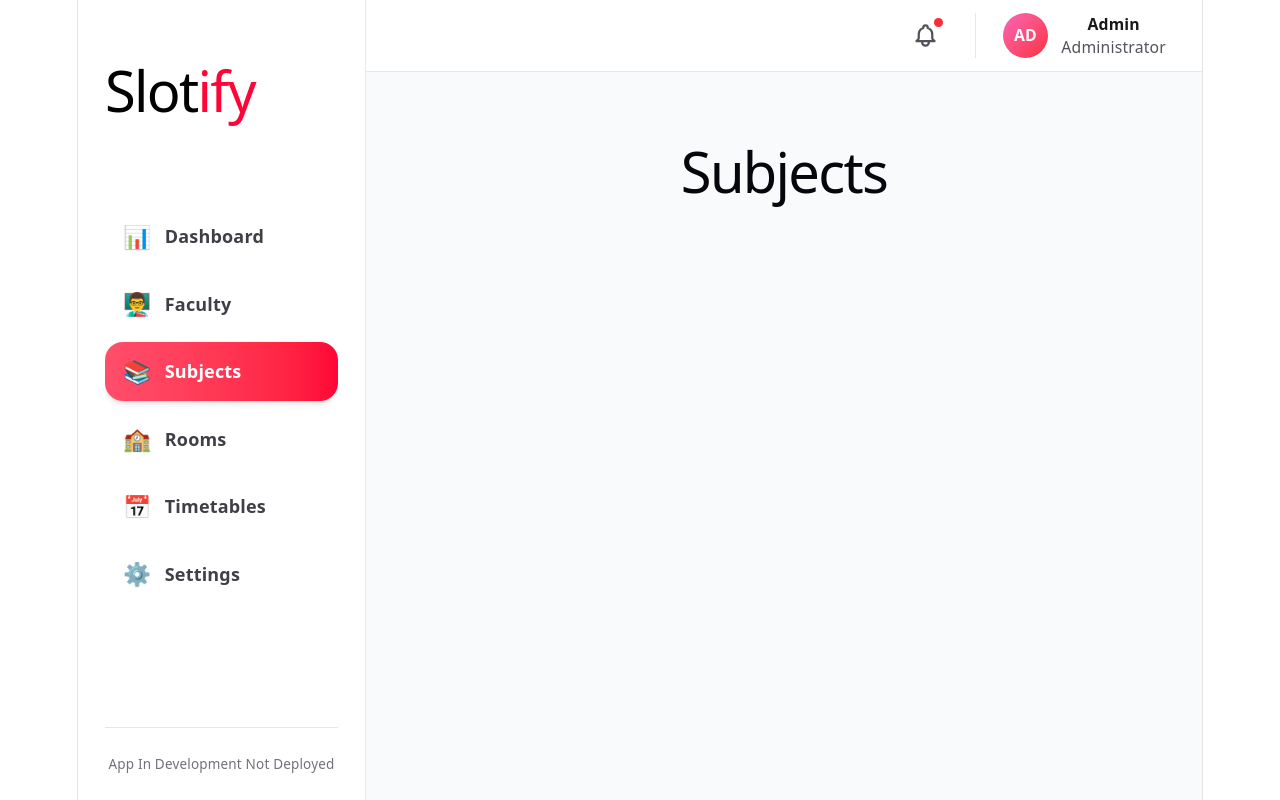
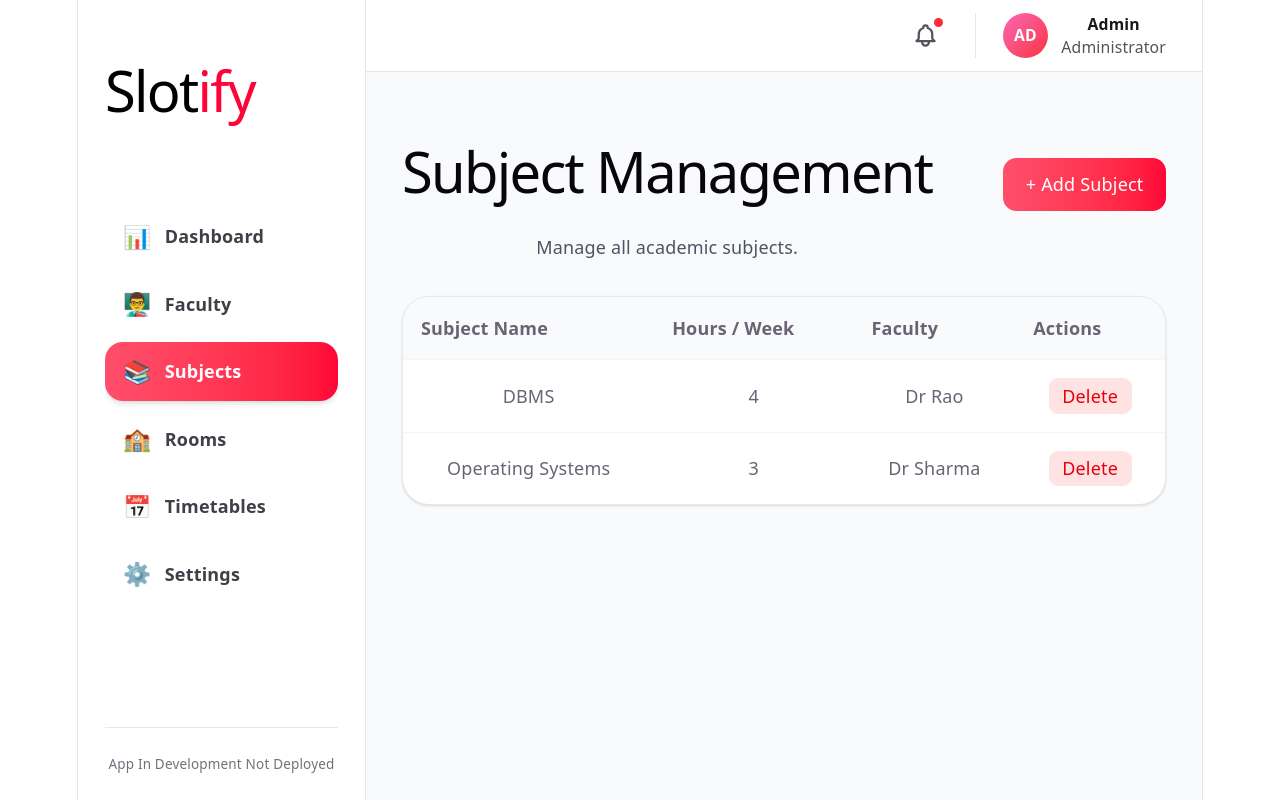
Before and after one commit to Spindiesel/Slotify, a React (Vite) app in the folder client/: page /subjects in a window 1280 px wide. Built offline with nearby package versions, Linux system fonts and the light colour scheme.

Commit message:
Added Subjects Table

```diff
--- /dev/null
+++ b/client/src/components/AddSubjectModal.jsx
@@ -0,0 +1,87 @@
+import { useState } from "react";
+
+function AddSubjectModal({ onClose, onAdd }) {
+
+  const [name, setName] = useState("");
+  const [hoursPerWeek, setHoursPerWeek] = useState("");
+  const [faculty, setFaculty] = useState("");
+
+  const handleSubmit = () => {
+
+    if (!name || !hoursPerWeek || !faculty) return;
+
+    onAdd({
+      id: Date.now(),
+      name,
+      hoursPerWeek,
+      faculty,
+    });
+
+    onClose();
+  };
+
+  return (
+    <div className="fixed inset-0 bg-black/30 flex items-center justify-center">
+
+      <div className="bg-white rounded-3xl p-8 w-full max-w-md">
+
+        <h2 className="text-2xl font-bold mb-6">
+          Add Subject
+        </h2>
+
+        <div className="space-y-4">
+
+          <input
+            type="text"
+            placeholder="Subject Name"
+            value={name}
+            onChange={(e) => setName(e.target.value)}
+            className="w-full border rounded-xl p-3"
+          />
+
+          <input
+            type="number"
+            placeholder="Hours Per Week"
+            value={hoursPerWeek}
+            onChange={(e) => setHoursPerWeek(e.target.value)}
+            className="w-full border rounded-xl p-3"
+          />
+
+          <select
+            value={faculty}
+            onChange={(e) => setFaculty(e.target.value)}
+            className="w-full border rounded-xl p-3"
+          >
+            <option value="">Select Faculty</option>
+            <option>Dr Rao</option>
+            <option>Dr Sharma</option>
+            <option>Dr James</option>
+          </select>
+
+        </div>
+
+        <div className="flex justify-end gap-3 mt-6">
+
+          <button
+            onClick={onClose}
+            className="px-4 py-2 rounded-xl border"
+          >
+            Cancel
+          </button>
+
+          <button
+            onClick={handleSubmit}
+            className="px-4 py-2 rounded-xl bg-gradient-to-r from-[#FF4E6B] to-[#FF0436] text-white"
+          >
+            Save Subject
+          </button>
+
+        </div>
+
+      </div>
+
+    </div>
+  );
+}
+
+export default AddSubjectModal;
--- /dev/null
+++ b/client/src/components/SubjectsTable.jsx
@@ -0,0 +1,49 @@
+function SubjectsTable({ subjects, onDelete }) {
+  return (
+    <div className="bg-white rounded-3xl shadow-sm border border-gray-200 overflow-hidden">
+      <table className="w-full">
+        <thead className="bg-gray-50">
+          <tr>
+            <th className="text-left p-4">Subject Name</th>
+            <th className="text-left p-4">Hours / Week</th>
+            <th className="text-left p-4">Faculty</th>
+            <th className="text-left p-4">Actions</th>
+          </tr>
+        </thead>
+
+        <tbody>
+          {subjects.map((subject) => (
+            <tr
+              key={subject.id}
+              className="border-t border-gray-100"
+            >
+              <td className="p-4 font-medium">
+                {subject.name}
+              </td>
+
+              <td className="p-4">
+                {subject.hoursPerWeek}
+              </td>
+
+              <td className="p-4">
+                {subject.faculty}
+              </td>
+
+              <td className="p-4">
+                <button
+                  onClick={() => onDelete(subject.id)}
+                  className="px-3 py-1 rounded-lg bg-red-100 text-red-600 hover:bg-red-200"
+                >
+                  Delete
+                </button>
+              </td>
+            </tr>
+          ))}
+        </tbody>
+
+      </table>
+    </div>
+  );
+}
+
+export default SubjectsTable;
--- a/client/src/pages/Subjects.jsx
+++ b/client/src/pages/Subjects.jsx
@@ -1,9 +1,73 @@
+import { useState } from "react";
+
+import SubjectsTable from "../components/SubjectsTable";
+import AddSubjectModal from "../components/AddSubjectModal";
+
 function Subjects() {
+
+  const [showModal, setShowModal] = useState(false);
+
+  const [subjects, setSubjects] = useState([
+    {
+      id: 1,
+      name: "DBMS",
+      hoursPerWeek: 4,
+      faculty: "Dr Rao",
+    },
+    {
+      id: 2,
+      name: "Operating Systems",
+      hoursPerWeek: 3,
+      faculty: "Dr Sharma",
+    },
+  ]);
+
+  const addSubject = (newSubject) => {
+    setSubjects([...subjects, newSubject]);
+  };
+
+  const deleteSubject = (id) => {
+    setSubjects(
+      subjects.filter((subject) => subject.id !== id)
+    );
+  };
+
   return (
-    <div className="w-full overflow-auto">
-      <div className="p-4 sm:p-6 lg:p-8 w-full">
-        <h1 className="text-3xl sm:text-4xl font-bold text-black">Subjects</h1>
+    <div className="flex-1 bg-gray-50 p-8">
+
+      <div className="flex justify-between items-center mb-8">
+
+        <div>
+          <h1 className="text-4xl font-bold text-black">
+            Subject Management
+          </h1>
+
+          <p className="text-gray-600 mt-2">
+            Manage all academic subjects.
+          </p>
+        </div>
+
+        <button
+          onClick={() => setShowModal(true)}
+          className="px-5 py-3 rounded-xl bg-gradient-to-r from-[#FF4E6B] to-[#FF0436] text-white font-medium"
+        >
+          + Add Subject
+        </button>
+
       </div>
+
+      <SubjectsTable
+        subjects={subjects}
+        onDelete={deleteSubject}
+      />
+
+      {showModal && (
+        <AddSubjectModal
+          onClose={() => setShowModal(false)}
+          onAdd={addSubject}
+        />
+      )}
+
     </div>
   );
 }
```
